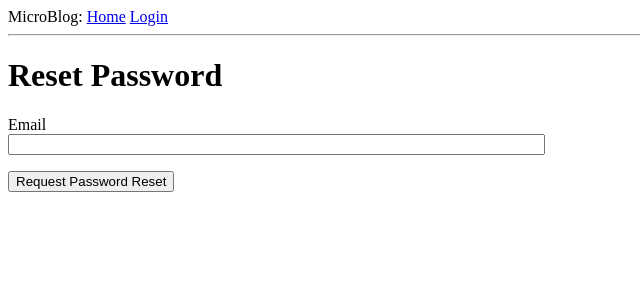
After one commit to sh1hab/microblog, a Flask app: page /reset_password_request in a window 1280 px wide. The commit adds this page. Shown: the top 300 px of the page, without its empty margins (0-640 px from the left). Run offline with Flask 2, Linux system fonts and the light colour scheme.

Commit message:
email support

```diff
--- a/config.py
+++ b/config.py
@@ -17,5 +17,5 @@ class Config(object):
     MAIL_USE_TLS = os.environ.get('MAIL_USE_TLS') is not None
     MAIL_USERNAME = os.environ.get('MAIL_USERNAME')
     MAIL_PASSWORD = os.environ.get('MAIL_PASSWORD')
-    ADMINS = ['shihab9921@gmail.com']
+    ADMINS = ['shihab991@gmail.com']
     POSTS_PER_PAGE = 3
--- a/myapp/__init__.py
+++ b/myapp/__init__.py
@@ -9,6 +9,7 @@ from flask_login import LoginManager
 from logging.handlers import SMTPHandler
 import logging
 from logging.handlers import RotatingFileHandler
+from flask_mail import Mail
 
 application = Flask(__name__)  # loading application package __name__ = myapp
 # application is a variable which is a instance of Flask application
@@ -17,6 +18,7 @@ db = SQLAlchemy(application)  # SQLAlchemy orm - object relational mapper
 migrate = Migrate(application, db)
 login = LoginManager(application)
 login.login_view = 'login'
+mail = Mail(application)
 
 if not application.debug:
     if application.config['MAIL_SERVER']:
@@ -29,7 +31,7 @@ if not application.debug:
         mail_handler = SMTPHandler(
             mailhost=(application.config['MAIL_SERVER'], application.config['MAIL_PORT']),
             fromaddr='no-reply@' + application.config['MAIL_SERVER'],
-            toaddrs=application.config['ADMINS'], subject=application.application_name,
+            toaddrs=application.config['ADMINS'], subject=os.environ.get('application_name'),
             credentials=auth,
             secure=secure
         )
--- a/myapp/forms.py
+++ b/myapp/forms.py
@@ -1,6 +1,6 @@
 from flask_wtf import FlaskForm
 from wtforms import StringField, PasswordField, BooleanField, SubmitField, TextAreaField
-from wtforms.validators import DataRequired, EqualTo, ValidationError, Length
+from wtforms.validators import DataRequired, EqualTo, ValidationError, Length, Email
 from myapp.models import User
 
 
@@ -59,3 +59,14 @@ class EmptyForm(FlaskForm):
 class PostForm(FlaskForm):
     post = TextAreaField('Say something', validators=[DataRequired(), Length(min=1, max=140)])
     submit = SubmitField('submit')
+
+
+class ResetPasswordRequestForm(FlaskForm):
+    email = StringField('Email', validators=[DataRequired(), Email()])
+    submit = SubmitField('Request Password Reset')
+
+
+class ResetPasswordForm(FlaskForm):
+    password = PasswordField('Password', validators=[DataRequired()])
+    password2 = PasswordField('Repeat Password', validators=[DataRequired(), EqualTo('password')])
+    submit = SubmitField('Change Password')
--- a/myapp/routes.py
+++ b/myapp/routes.py
@@ -6,8 +6,9 @@ from werkzeug.urls import url_parse
 
 from myapp import application
 from myapp import db
-from myapp.forms import LoginForm, RegistrationForm, EmptyForm, EditProfileForm, PostForm
+from myapp.forms import LoginForm, RegistrationForm, EmptyForm, EditProfileForm, PostForm, ResetPasswordRequestForm, ResetPasswordForm
 from myapp.models import User, Post
+from myapp.email import send_password_reset_email
 
 
 @application.before_request
@@ -160,3 +161,35 @@ def explore():
     prev_url = url_for('explore', page=posts.prev_num) \
         if posts.has_prev else None
     return render_template('index.html', title='Explore', posts=posts.items, next_url=next_url, prev_url=prev_url)
+
+
+@application.route('/reset_password_request', methods=['GET', 'POST'])
+def reset_password_request():
+    if current_user.is_authenticated:
+        return redirect(url_for('index'))
+    form = ResetPasswordRequestForm()
+    if form.validate_on_submit():
+        user = User.query.filter_by(email=form.email.data).first()
+        if user:
+            send_password_reset_email(user)
+            flash('check your email for the instructions to reset your password')
+        else:
+            flash('user not found')
+        return redirect(url_for('login'))
+    return render_template('reset_password_request.html', title='Reset Password', form=form)
+
+
+@application.route('/reset_password/<token>', methods=['GET', 'POST'])
+def reset_password(token):
+    if current_user.is_authenticated:
+        return redirect(url_for('index'))
+    user = User.verify_reset_password(token)
+    if not user:
+        return redirect(url_for('index'))
+    form = ResetPasswordForm()
+    if form.validate_on_submit():
+        user.set_password(form.password.data)
+        db.session.commit()
+        flash('Your password has been reset')
+        return redirect(url_for('login'))
+    return render_template('reset_password.html', form=form)
--- a/myapp/templates/login.html
+++ b/myapp/templates/login.html
@@ -24,5 +24,9 @@
     </form>
 
     <p>new user? <a href="{{ url_for('registration') }}">Click to register</a></p>
+    <p>
+    Forgot Your Password?
+        <a href="{{ url_for('reset_password_request') }}">Click to reset it</a>
+    </p>
 
 {% endblock %}
--- /dev/null
+++ b/myapp/templates/reset_password_request.html
@@ -0,0 +1,16 @@
+{% extends "base.html" %}
+
+{% block content %}
+<h1>Reset Password</h1>
+<form action="" method="post">
+    {{ form.hidden_tag() }}
+    <p>
+        {{ form.email.label }}<br>
+        {{ form.email(size=64) }}<br>
+        {% for error in form.email.erros %}
+        <span style="color: red">[{{ error }}]</span>
+        {% endfor %}
+    </p>
+    <p>{{ form.submit() }}</p>
+</form>
+{% endblock %}
```
Also changed, not shown: myapp/email.py (added, +31 -0 lines), myapp/models.py (+23 -0 lines), myapp/templates/email/reset_password.html (added, +12 -0 lines), myapp/templates/email/reset_password.txt (added, +11 -0 lines), myapp/templates/reset_password.html (added, +24 -0 lines), app.db, 1 other file.
